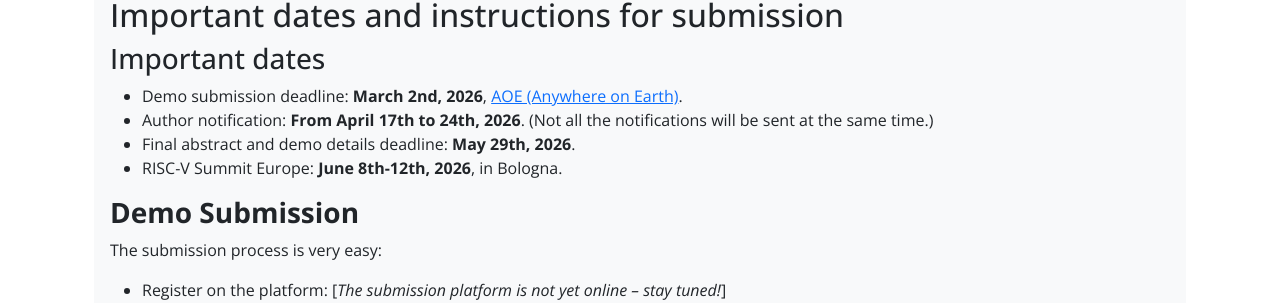
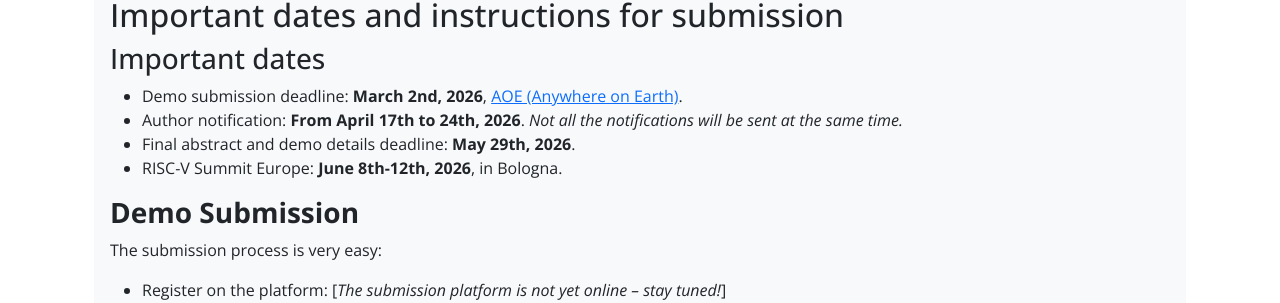
Before and after one commit to riscv-europe/summit-website-development, a Jekyll site: the page built from summit/2026/call-for-demos.md, in a window 1280 px wide and 900 px high, scrolled down 1301 px. Shown: the part 151-454 px from the top of the window. Built offline with Jekyll 4.4.1, drawn with Linux system fonts in a browser that asks for light colours.

Commit message:
Fix: improved formating.

```diff
--- a/summit/2026/call-for-demos.md
+++ b/summit/2026/call-for-demos.md
@@ -74,8 +74,8 @@
 
 - Demo submission deadline: **March 2nd, 2026**, [AOE (Anywhere on
   Earth)](https://en.wikipedia.org/wiki/Anywhere_on_Earth).
-- Author notification: **From April 17th to 24th, 2026**. (Not all the
-  notifications will be sent at the same time.)
+- Author notification: **From April 17th to 24th, 2026**. *Not all the
+  notifications will be sent at the same time.*
 - Final abstract and demo details deadline: **May 29th, 2026**.
 - RISC-V Summit Europe: **June 8th-12th, 2026**, in Bologna.
 
```
Also changed, not shown: summit/2026/call-for-contrib.md (+1 -1 lines).
